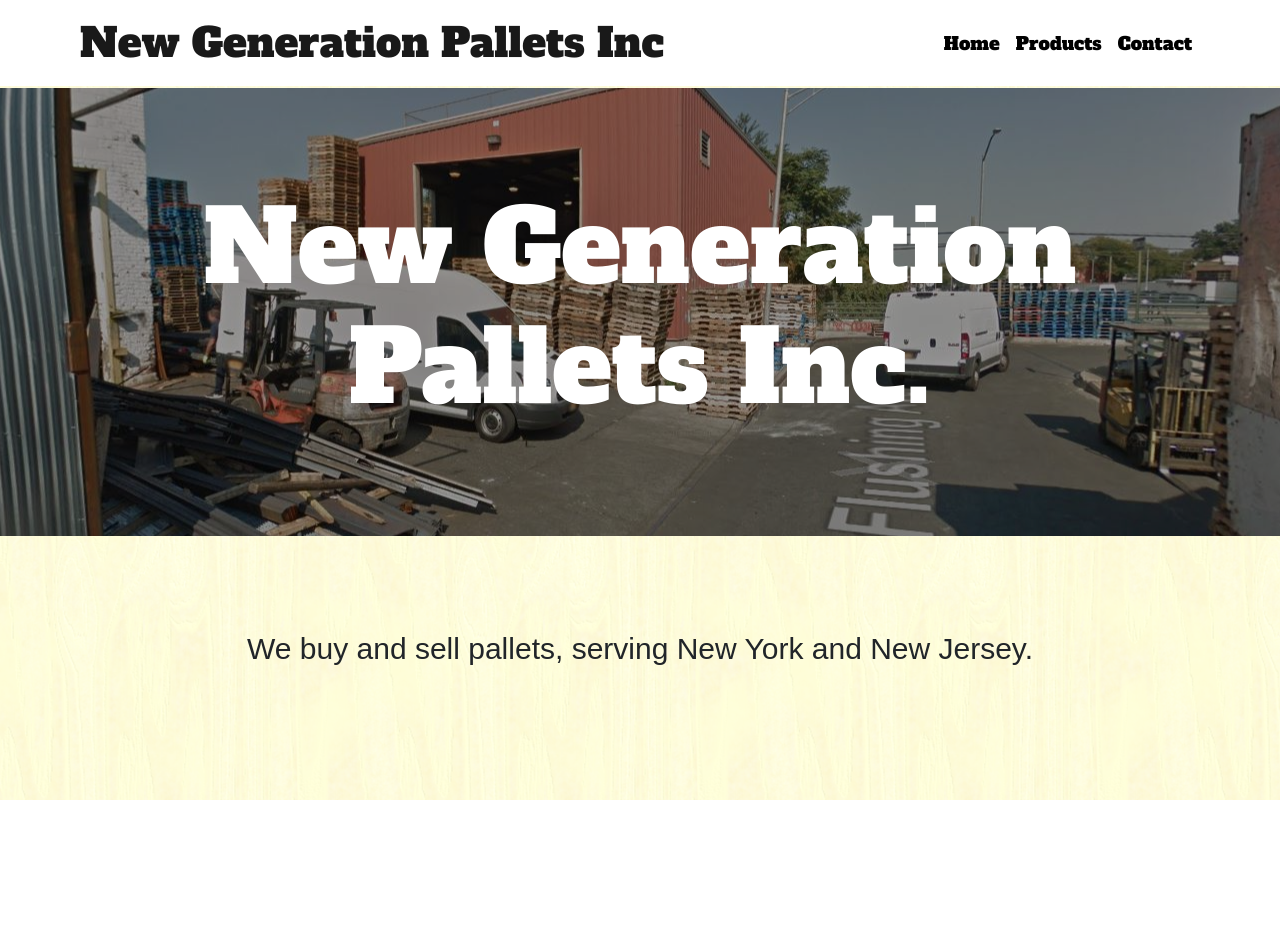
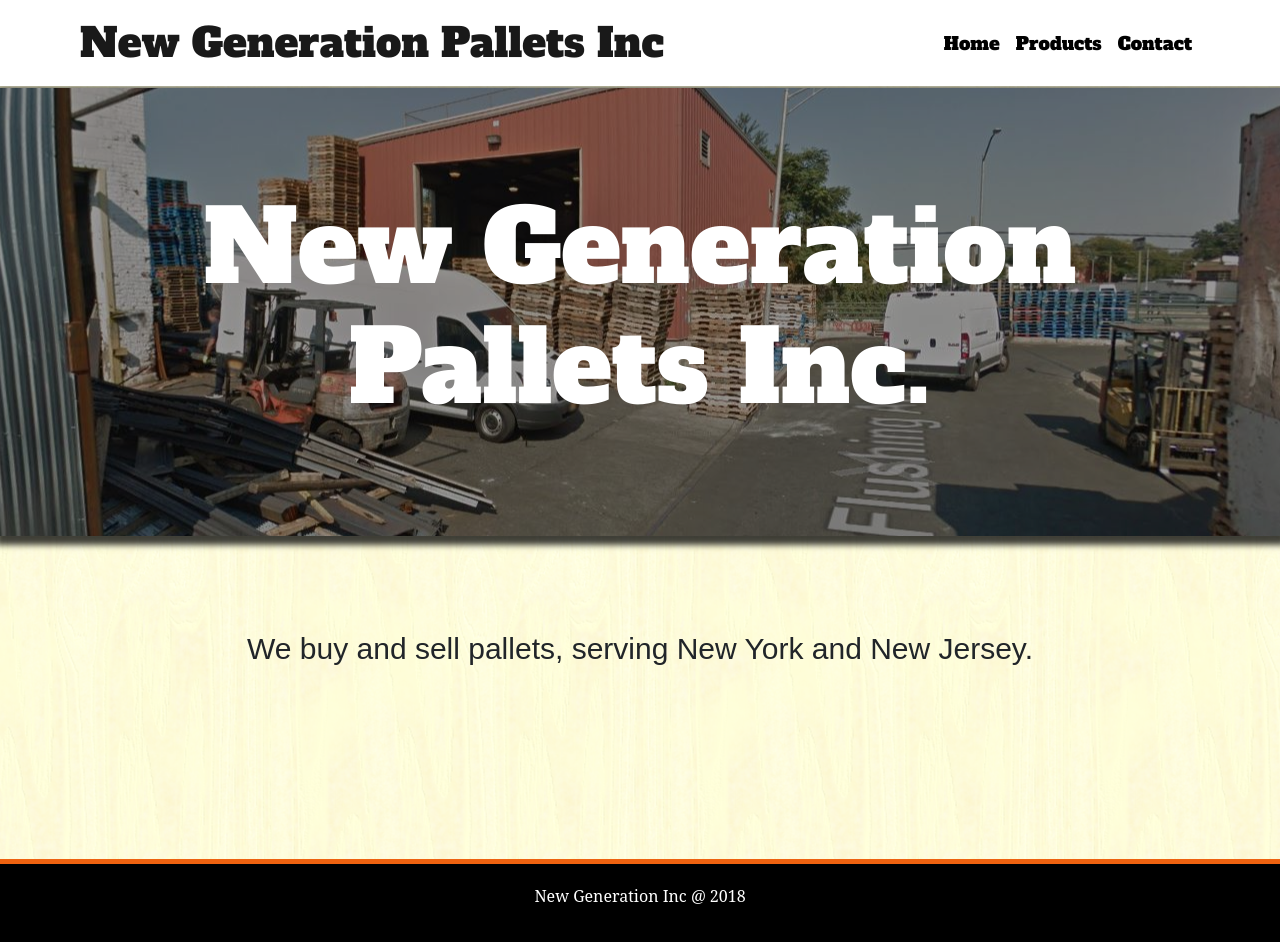
Before and after one commit to aguirreh8/newgenerationpallets, a React (Create React App) app: page / in a window 1280 px wide. Shown: the top 942 px of the page. Before the commit the page ends 800 px from the top, so only its background shows below. Built offline with nearby package versions, Linux system fonts and the light colour scheme.

Commit message:
Create Footer component, add box-shadow to Home component

```diff
--- a/src/App.jsx
+++ b/src/App.jsx
@@ -4,12 +4,14 @@
 import Wrapper from "./components/Wrapper";
 import Header from "./components/Header";
 import Home from "./components/Home";
+import Footer from "./components/Footer";
 
 const App = () =>(
 	<Router>
 		<Wrapper>
 			<Header />
 			<Route path="/" component={Home} />
+			<Footer />
 		</Wrapper>
 	</Router>
 );
--- /dev/null
+++ b/src/components/Contact/index.js
@@ -0,0 +1 @@
+export {default} from "./Contact";
--- /dev/null
+++ b/src/components/Footer/Footer.css
@@ -0,0 +1,24 @@
+.footer {
+	width: 100%;
+	height: 100px;
+	background-color: #000;
+	color: #FFF;
+	font-family: "serif";
+	text-align: center;
+	padding-top: 20px;
+	border-top: solid 5px #EE6210FF;
+	margin-top: 98px;
+}
+
+.footer:after {
+	content: "";
+	position: relative;
+	display: block;
+	width: 100%;
+	/*height: 100px;*/
+	margin: -98px;
+}
+
+.footer-tag {
+	padding-top: 20px;
+}
--- /dev/null
+++ b/src/components/Footer/Footer.jsx
@@ -0,0 +1,10 @@
+import React from "react";
+import "./Footer.css";
+
+const Footer = () => (
+	<footer className="footer">
+		New Generation Inc @ 2018
+	</footer>
+);
+
+export default Footer;
--- /dev/null
+++ b/src/components/Footer/index.js
@@ -0,0 +1 @@
+export {default} from "./Footer";
--- a/src/components/Home/Home.css
+++ b/src/components/Home/Home.css
@@ -4,6 +4,7 @@
 	padding: 100px;
 	margin-top: 88px;
 	text-align: center;
+  box-shadow: 1px 4px 6px 5px rgba(0,0,0,0.75);
 }
 
 .Jumbotron::after {
```
Also changed, not shown: src/components/Contact/Contact.css (added), src/components/Contact/Contact.jsx (added).
